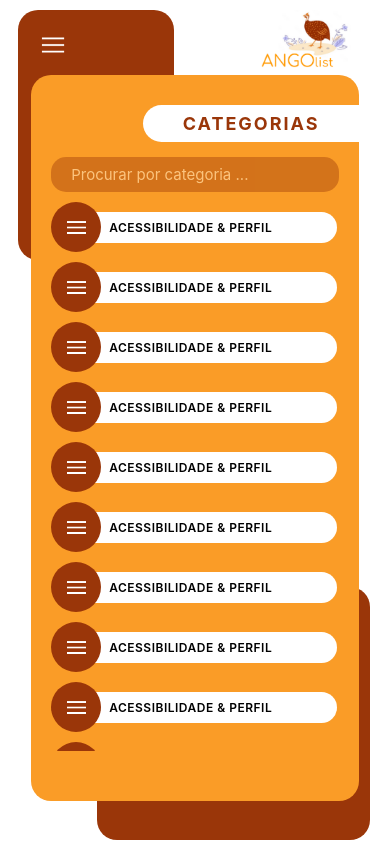
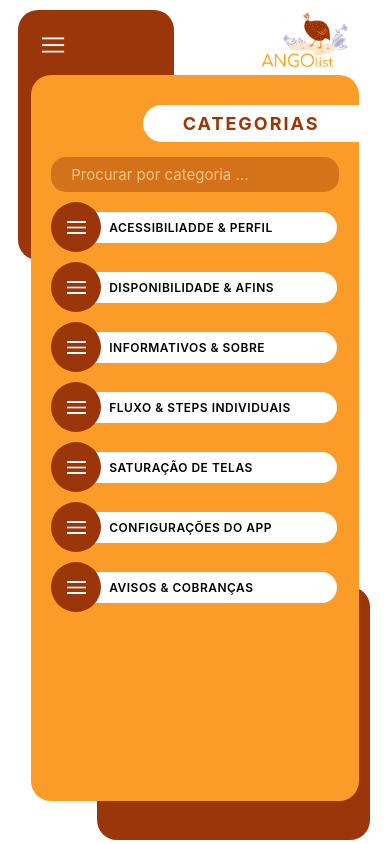
Before and after one commit to R-o-d-r-i-g-o/angolist---mobile, a React Native app: screen /Categories in a window 390 px wide. Built offline with nearby package versions, Linux system fonts and the light colour scheme.

Commit message:
feat: add correct data

```diff
--- a/src/components/pageTemplate/data.ts
+++ b/src/components/pageTemplate/data.ts
@@ -11,7 +11,7 @@ export const menuOptions = [
   },
   {
     name: 'Como usar',
-    path: '',
+    path: 'Info',
     image: require('./../../assets/info_icon.png'),
   },
   {
@@ -21,7 +21,7 @@ export const menuOptions = [
   },
   {
     name: 'Categorias & \nQuestionários',
-    path: '',
+    path: 'Categories',
     image: require('./../../assets/question_icon.png'),
   },
   {
--- a/src/components/pageTemplate/index.tsx
+++ b/src/components/pageTemplate/index.tsx
@@ -43,7 +43,8 @@ export const PageTemplate = (props: PageTemplateProps) => {
               <TouchableOpacity
                 key={item.name}
                 onPress={() => {
-                  navigation.navigate('PopUp');
+                  navigation.navigate('Categories');
+                  setIsVisible(false);
                 }}>
                 {menuOptions[menuOptions.length - 1] === item && <Seperator />}
                 <MenuItem>
--- a/src/pages/categories/data.json
+++ /dev/null
@@ -1,44 +0,0 @@
-{
-  "categories": [
-    {
-      "text": "Devin",
-      "icon": ""
-    },
-    {
-      "text": "Dan",
-      "icon": ""
-    },
-    {
-      "text": "Dominic",
-      "icon": ""
-    },
-    {
-      "text": "Jackson",
-      "icon": ""
-    },
-    {
-      "text": "James",
-      "icon": ""
-    },
-    {
-      "text": "Joel",
-      "icon": ""
-    },
-    {
-      "text": "John",
-      "icon": ""
-    },
-    {
-      "text": "Jillian",
-      "icon": ""
-    },
-    {
-      "text": "Jimmy",
-      "icon": ""
-    },
-    {
-      "text": "Julie",
-      "icon": ""
-    }
-  ]
-}
--- /dev/null
+++ b/src/pages/categories/data.ts
@@ -0,0 +1,30 @@
+export const data = [
+  {
+    name: 'Acessibiliadde & Perfil',
+    icon: '',
+  },
+  {
+    name: 'Disponibilidade & Afins',
+    icon: '',
+  },
+  {
+    name: 'Informativos & Sobre',
+    icon: '',
+  },
+  {
+    name: 'Fluxo & Steps individuais',
+    icon: '',
+  },
+  {
+    name: 'Saturação de telas',
+    icon: '',
+  },
+  {
+    name: 'Configurações do app',
+    icon: '',
+  },
+  {
+    name: 'Avisos & Cobranças',
+    icon: '',
+  },
+];
--- a/src/pages/categories/index.tsx
+++ b/src/pages/categories/index.tsx
@@ -1,9 +1,10 @@
 import React from 'react';
 import color from '../../utils/colors';
-import data from './data.json';
+import {data} from './data';
 import {PageTemplate} from '../../components/pageTemplate';
 import {ListItems} from '../../components/listItems';
 import {SearchField, ScrollView} from './styles';
+import {category} from './types';
 
 export const Categories: React.FC = () => {
   return (
@@ -15,11 +16,11 @@ export const Categories: React.FC = () => {
           placeholderTextColor={color.baseWhite}
         />
         <ScrollView>
-          {data.categories.map(item => (
+          {data.map((item: category) => (
             <ListItems
-              key={item.text}
-              fieldName={'acessibilidade & perfil'}
-              iconLocal={''}
+              key={item.name}
+              fieldName={item.name}
+              iconLocal={item.icon}
             />
           ))}
         </ScrollView>
--- /dev/null
+++ b/src/pages/categories/types.ts
@@ -0,0 +1,4 @@
+export type category = {
+  name: string;
+  icon: string;
+};
--- a/src/routes/index.tsx
+++ b/src/routes/index.tsx
@@ -2,7 +2,7 @@ import * as React from 'react';
 import {Info} from './../pages/Info';
 import {Categories} from './../pages/categories';
 import {ChangeScreenPopUp} from './../components/PopUp/changeScreen';
-import {PopupError} from './../components/popupError';
+// import {PopupError} from './../components/popupError';
 import {NavigationContainer} from '@react-navigation/native';
 import {createNativeStackNavigator} from '@react-navigation/native-stack';
 
@@ -31,7 +31,7 @@ export const NavigationOptions = () => {
             }}
           />
 
-          <Stack.Screen name={'PopupError'} component={PopupError} />
+          {/* <Stack.Screen name={'PopupError'} component={PopupError} /> */}
           {/* <Stack.Screen
             name={'PopUp'}
             component={ChangeScreenPopUp}
```
Also changed, not shown: 1 other file (tests, documents, lock files or other folders).
